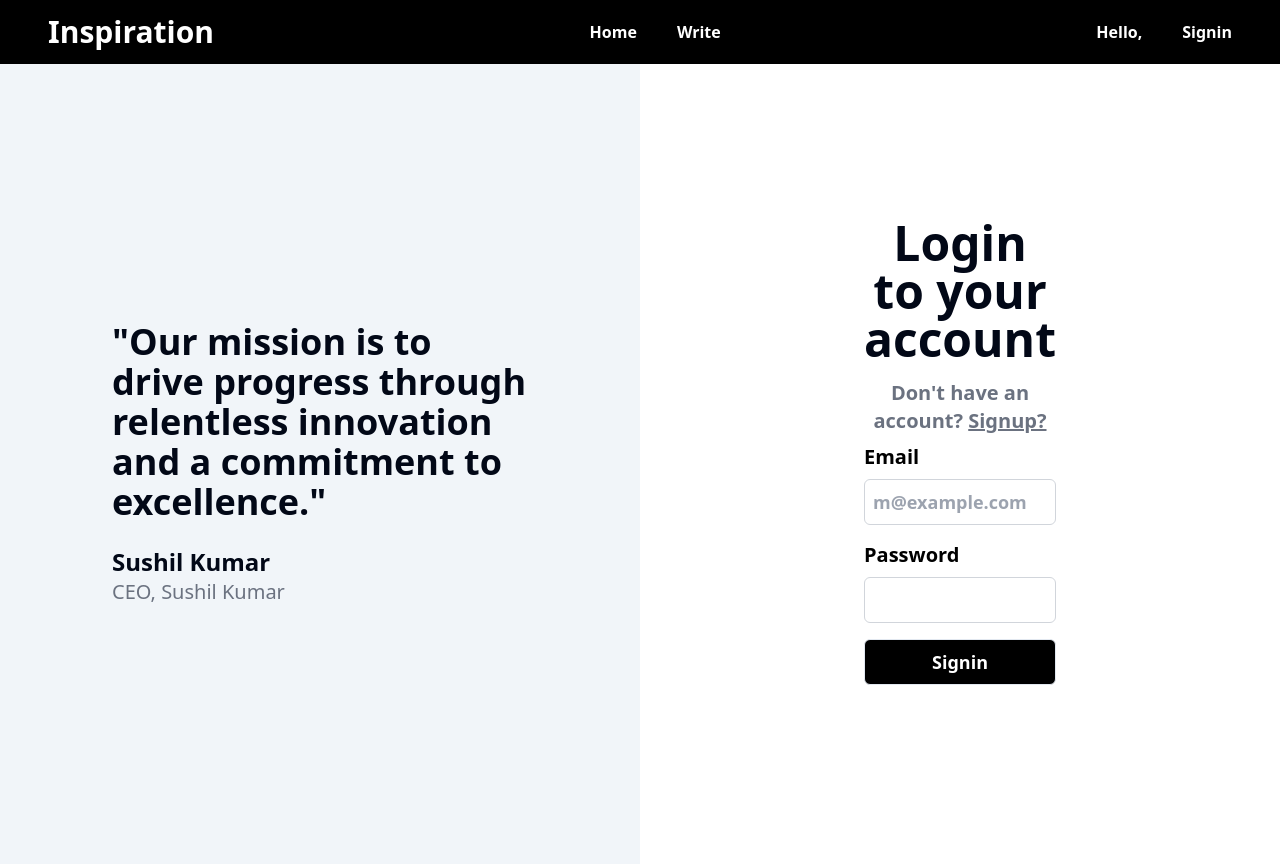
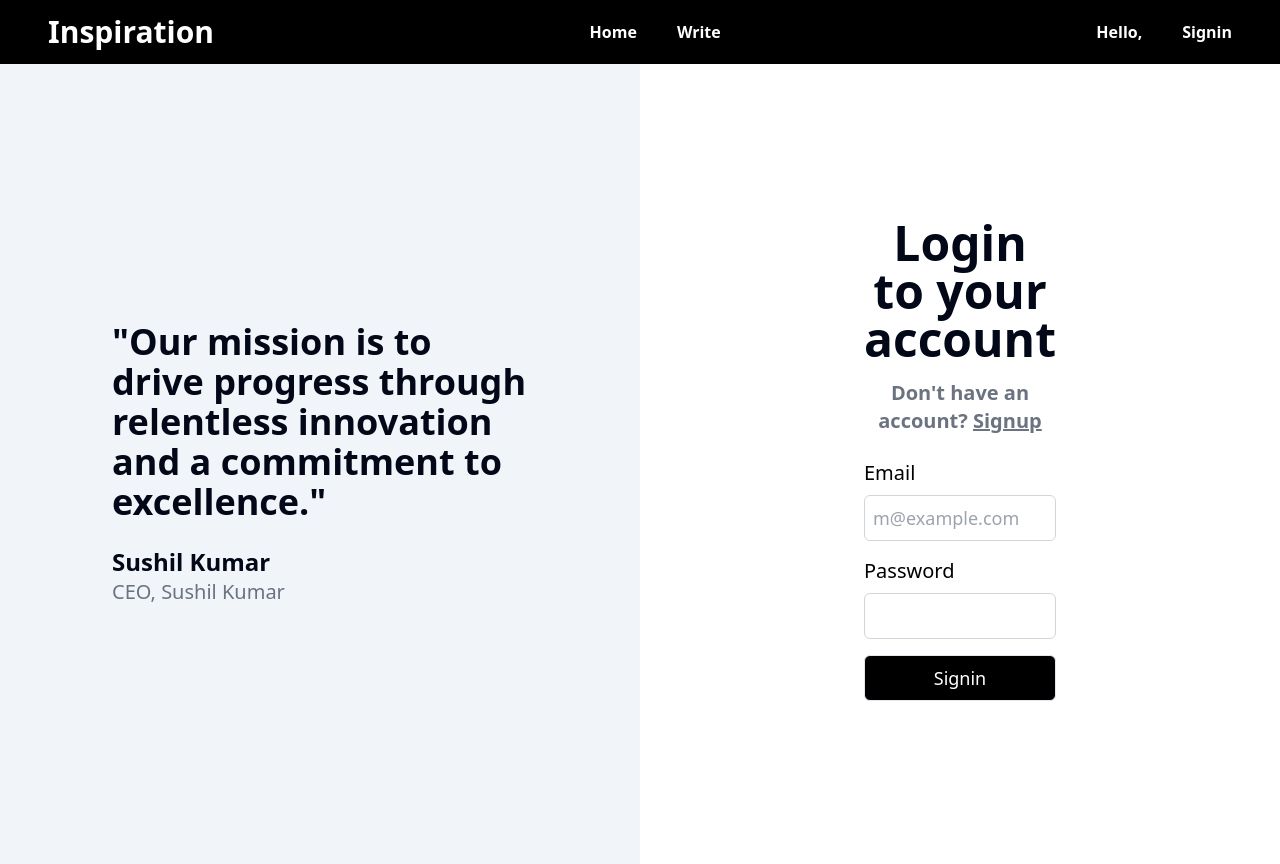
Before and after one commit to sachu0dev/medium-blog, a React (Vite) app in the folder client/: page /signin in a window 1280 px wide. Built offline with nearby package versions, Linux system fonts and the light colour scheme.

Commit message:
fixed routing

```diff
--- a/client/src/App.tsx
+++ b/client/src/App.tsx
@@ -14,7 +14,7 @@ function App() {
   const navigate = useNavigate();
 
   useEffect(() => {
-    navigate("blog");
+    navigate("/blog");
   }, []);
 
   return (
--- a/client/src/components/Signin.tsx
+++ b/client/src/components/Signin.tsx
@@ -1,14 +1,20 @@
-import { useState } from "react";
+import { useContext, useState } from "react";
 import { Link, useNavigate } from "react-router-dom";
 import { BACKEND_URL } from "../config.ts";
 import axios from "axios";
+import { UserContext } from "@/utils/context.ts";
 
+interface UserContextValue {
+  userToken: string | null;
+  setUserToken: React.Dispatch<React.SetStateAction<string | null>>;
+}
 export default function Signin() {
   const [formData, setFormData] = useState({
     email: "",
     password: "",
   });
   const navigate = useNavigate();
+  const { setUserToken } = useContext(UserContext) as UserContextValue;
 
   const handleInputChange = (event: React.ChangeEvent<HTMLInputElement>) => {
     const { name, value } = event.target;
@@ -27,66 +33,61 @@ export default function Signin() {
       const res = await axios.post(BACKEND_URL + "user/signin", formData);
       localStorage.setItem("userToken", res.data.token);
       localStorage.setItem("name", res.data.name);
-      setTimeout(() => {
+      setUserToken(res.data.token);
       navigate("/blog");
-      }, 1000);
     } catch (err) {
       console.log(err);
     }
   };
 
   return (
-    <>
-      <div className="bg-white display flex w-full h-screen">
+    <div className="bg-white flex w-full h-screen">
       <div className="w-1/2 flex flex-col justify-center p-28 bg-slate-100">
         <div className="text-start">
           <h1 className="text-4xl font-bold mb-6">
-              "Our mission is to drive progress through relentless innovation
-              and a commitment to excellence."
+            "Our mission is to drive progress through relentless innovation and
+            a commitment to excellence."
           </h1>
           <h2 className="text-2xl font-semibold">Sushil Kumar</h2>
           <span className="text-xl text-gray-500">CEO, Sushil Kumar</span>
         </div>
       </div>
-        <div className="w-1/2 flex flex-col justify-center item-center text-center p-56">
+      <div className="w-1/2 flex flex-col justify-center items-center text-center p-56">
         <h1 className="text-5xl font-bold">Login to your account</h1>
         <span className="my-4 text-xl text-gray-500 font-semibold">
           Don't have an account?{" "}
           <Link className="underline" to="/signup">
-              Signup?
+            Signup
           </Link>
-            <div className="text-start">
+        </span>
+        <div className="text-start w-full max-w-md">
           <form onSubmit={handleSubmit}>
-                <label className="block  text-black mt-2 text-xl">Email</label>
+            <label className="block text-black mt-2 text-xl">Email</label>
             <input
               type="email"
               name="email"
               value={formData.email}
               onChange={handleInputChange}
               placeholder="m@example.com"
-                  className=" text-lg p-2 my-2  border border-gray-300 rounded-md w-full"
+              className="text-lg p-2 my-2 border border-gray-300 rounded-md w-full"
             />
-                <label className="block  text-black mt-2 text-xl">
-                  Password
-                </label>
+            <label className="block text-black mt-2 text-xl">Password</label>
             <input
               type="password"
               name="password"
               value={formData.password}
               onChange={handleInputChange}
-                  className="text-lg p-2 my-2  border border-gray-300 rounded-md w-full"
+              className="text-lg p-2 my-2 border border-gray-300 rounded-md w-full"
             />
             <button
-                  className="block text-lg p-2 my-2  border text-white rounded-md w-full bg-black"
+              className="block text-lg p-2 my-2 border text-white rounded-md w-full bg-black"
               type="submit"
             >
               Signin
             </button>
           </form>
         </div>
-          </span>
       </div>
     </div>
-    </>
   );
 }
--- a/client/src/components/Signup.tsx
+++ b/client/src/components/Signup.tsx
@@ -49,9 +49,7 @@ export default function Signup() {
       localStorage.setItem("userToken", res.data.token);
       localStorage.setItem("name", res.data.name);
       setUserToken(res.data.token);
-      setTimeout(() => {
-        navigate("/blog");
-      }, 1000);
+      navigate("/blog");
     } catch (err) {
       console.log(err);
     }
```
Lines whose indentation alone changed are shown as unchanged.
